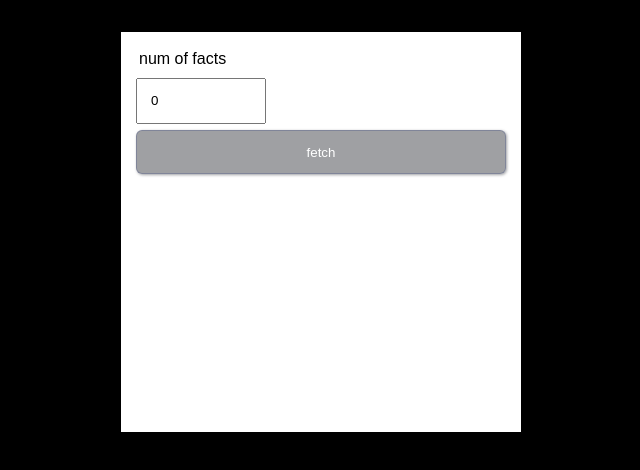
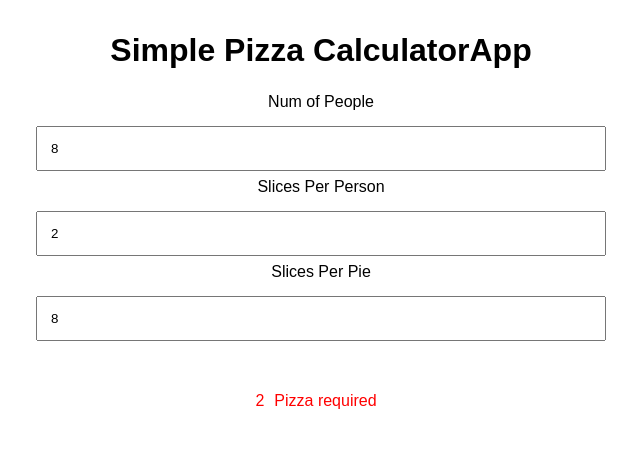
Before and after one commit to ipeke94/react-ts-test, a React (Create React App) app in the folder mreact-ts/: page / in a window 1280 px wide. Shown: the top 470 px of the page, without its empty margins (319-959 px from the left). Built offline with nearby package versions, Linux system fonts and the light colour scheme.

Commit message:
Added CalculatorApp component

```diff
--- a/mreact-ts/src/App.tsx
+++ b/mreact-ts/src/App.tsx
@@ -10,7 +10,8 @@ import * as React from "react";
 // import SimpleCounterHook from "./components/SimpleCounterHook";
 // import Facts from "./components/Facts";
 // import {FactType, fetchFacts} from "./components/Fact";
-import Application from "./components/Application";
+// import Application from "./components/Application";
+import CalculatorApp from "./components/CalculatorApp";
 
 
 // export type NameTagProps = {
@@ -56,7 +57,9 @@ import Application from "./components/Application";
 
 
 const App = () => {
-    return (<Application/>)
+    return (<CalculatorApp/>)
+
+    // return (<Application/>)
 
     // return(<SimpleCounterHook style={{ padding: 10}}/>)
 
--- /dev/null
+++ b/mreact-ts/src/components/CalculatorApp.tsx
@@ -0,0 +1,114 @@
+import { useReducer } from "react";
+
+type PizzaData = {
+    numOfPeople: number;
+    slicesPerPerson: number;
+    slicesPerPie: number;
+};
+
+type PizzaState = PizzaData & { pizzasNeeded: number};
+
+const initialState: PizzaState = {
+    numOfPeople:8,
+    slicesPerPerson: 2,
+    slicesPerPie: 8,
+    pizzasNeeded: 2
+}
+
+const calculateRequiredPizza = ({
+    numOfPeople,
+    slicesPerPerson,
+    slicesPerPie
+}: PizzaData) : number => {
+    return Math.ceil((numOfPeople  * slicesPerPerson) / slicesPerPie)
+}
+
+const addPizzaIfRequired = (data: PizzaData): PizzaState => {
+    return {...data, pizzasNeeded: calculateRequiredPizza(data)}
+}
+
+const pizzaReducer = (state: any, action: any) => {
+    if(action.type === "UPDATE_NUM_OF_PEOPLE") {
+        return addPizzaIfRequired({
+            ...state,
+            numOfPeople: action.payload
+        })
+    }
+    if(action.type === "UPDATE_SLICES_PER_PERSON") {
+        return addPizzaIfRequired({
+            ...state,
+            slicesPerPerson: action.payload
+        })
+    }
+    if(action.type === "UPDATE_SLICES_PER_PIE") {
+        return addPizzaIfRequired({
+            ...state,
+            slicesPerPie: action.payload
+        })
+    }
+    return state;
+}
+
+const Calculation = ({count}: {count: any}) => {
+    return(
+        <section className="calculationPizza" style={{textAlign:"center",padding: "20px"}}>
+            <p className="count" style={{display:"inline", color: "red"}}>{count}</p>
+            <p className="caption" style={{display:"inline", padding: "10px", color: "red"}}>Pizza required</p>
+        </section>
+    )
+}
+
+const Calculator = ({dispatch, state}: {dispatch: any, state: any}) => {
+    return(
+        <form onSubmit={() => {}}>
+            <label htmlFor="num-of-people">Num of People</label>
+            <input
+                className="num-of-people"
+                type="number"
+                value={state.numOfPeople}
+                onChange={(e) =>dispatch({
+                    type: 'UPDATE_NUM_OF_PEOPLE',
+                    payload: e.target.value
+                }
+                )}
+            />
+            <label htmlFor="slices-per-person">Slices Per Person</label>
+            <input
+                className="slices-per-person"
+                type="number"
+                value={state.slicesPerPerson}
+                onChange={(e) =>dispatch({
+                    type: 'UPDATE_SLICES_PER_PERSON',
+                    payload: e.target.value
+                }
+                )}
+            />
+            <label htmlFor="slices-per-pie">Slices Per Pie</label>
+            <input
+                className="slices-per-pie"
+                type="number"
+                value={state.slicesPerPie}
+                onChange={(e) =>dispatch({
+                    type: 'UPDATE_SLICES_PER_PIE',
+                    payload: e.target.value
+                }
+                )}
+            />
+        </form>
+    )
+}
+
+const CalculatorApp = () => {
+    const [state,dispatch] = useReducer(pizzaReducer, initialState);
+    return (
+        <main className="pizzaCalculator">
+            <header>
+                <h1>Simple Pizza CalculatorApp </h1>
+            </header>
+            <Calculator state={state} dispatch={dispatch}/>
+            <Calculation count={state.pizzasNeeded} />
+        </main>
+    )
+}
+
+export default CalculatorApp;
--- a/mreact-ts/src/styles/style.scss
+++ b/mreact-ts/src/styles/style.scss
@@ -15,7 +15,8 @@ $primary-clr: rgba(16 18 27 / 40%);
 
 html, body {
   font-family: 'Telefon Black', Sans-Serif;
-  background-color:#000;
+  // background-color:#000;
+
 }
 
 h1 {
```
